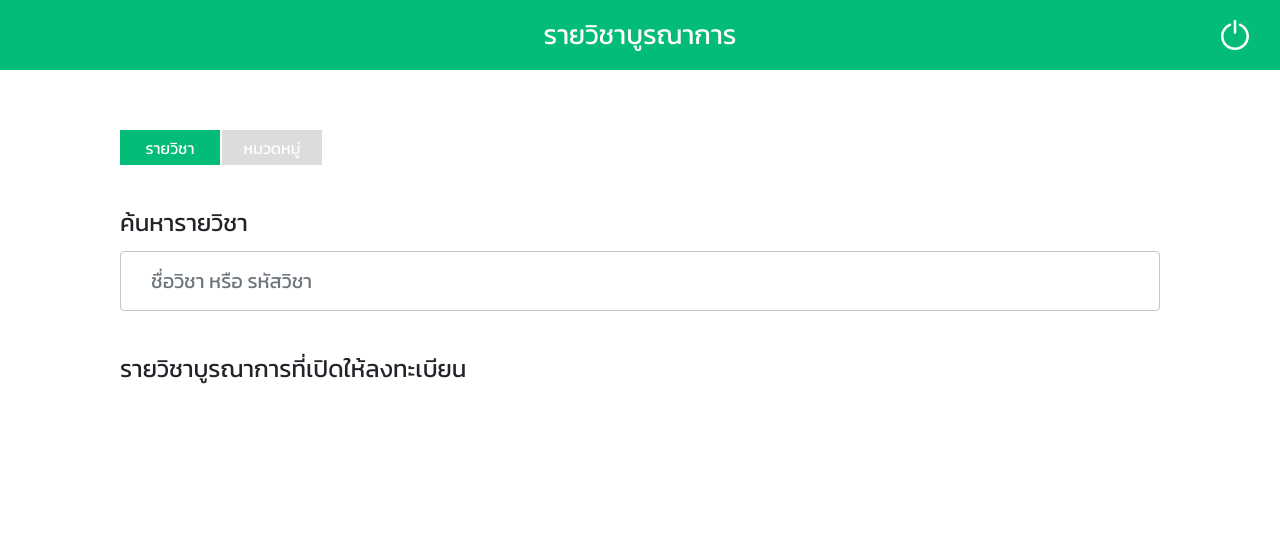
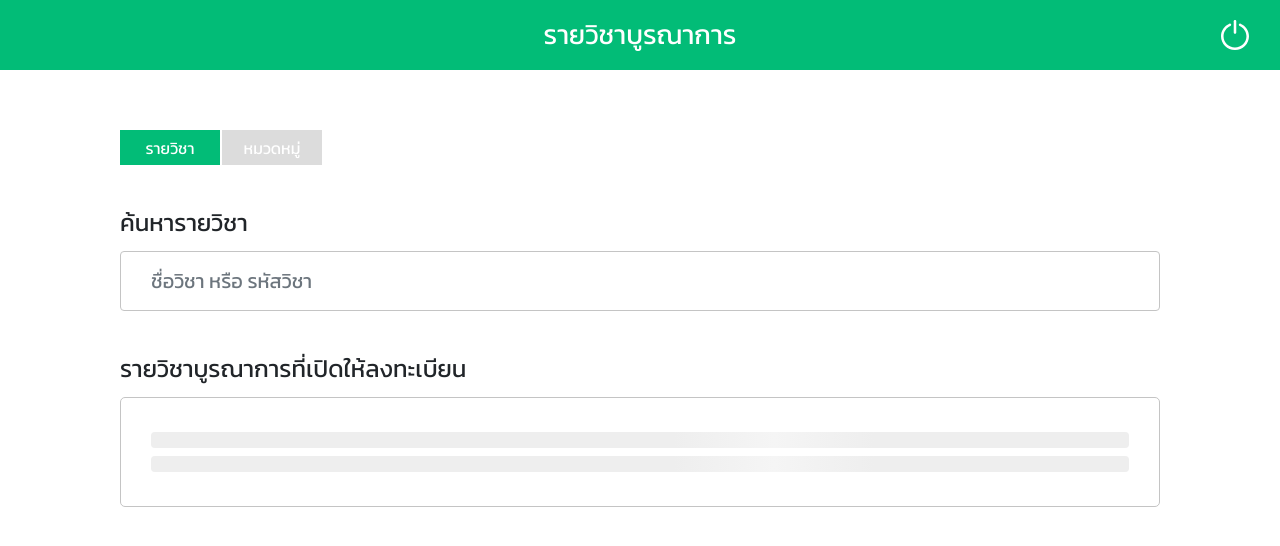
Before and after one commit to aum0056/edicate, a React (Create React App) app: page /Subject in a window 1280 px wide. Shown: the top 546 px of the page. Built offline with nearby package versions, Linux system fonts and the light colour scheme; sample sign-in values are in the browser's storage.

Commit message:
expire token && search

```diff
--- a/src/Route/Login/index.jsx
+++ b/src/Route/Login/index.jsx
@@ -74,7 +74,7 @@ const Login = () => {
 
   const KeyPress = (event) => {
     if (event.key === "Enter") {
-      OnClickSendDatatoBack()
+      OnClickSendDatatoBack();
     }
   };
 
--- a/src/Route/PrivateRoute/index.jsx
+++ b/src/Route/PrivateRoute/index.jsx
@@ -1,21 +1,22 @@
 import React from "react";
 import { Route, Redirect } from "react-router-dom";
-// import jwt_decode from "jwt-decode";
+import jwt_decode from "jwt-decode";
 
 const PrivateRoute = ({ component: Component, ...rest }) => {
-  // const token = jwt_decode(localStorage.getItem("x-access-token"), { header: true }).exp
-  // const expireToken = token >= Date.now() / 1000;
-
-  // if (expireToken) {
-  //   localStorage.clear()
-  // }
+  const DecodeExpire = () => {
+    const token = jwt_decode(localStorage.getItem("x-access-token"));
+    const expireToken = token.exp >= Date.now() / 1000;
+    if (expireToken === false) {
+      localStorage.clear();
+    }
+    return expireToken
+  };
 
   return (
     <Route
       {...rest}
       render={(props) =>
-        // localStorage.getItem("x-access-token") && expireToken ? (
-        localStorage.getItem("x-access-token") ? (
+        localStorage.getItem("x-access-token") && DecodeExpire() ? (
           <Component {...props} />
         ) : (
           <Redirect to="/" />
--- a/src/modules/EnrollClick/styled.ts
+++ b/src/modules/EnrollClick/styled.ts
@@ -6,7 +6,6 @@ export const Bigbox = styled(Container)`
   border: 1px solid #c4c4c4;
   border-top: none;
   cursor: pointer;
-  -webkit-transition: height .3s ease;
 `;
 
 export const BigboxSearch = styled(Bigbox)`
--- a/src/modules/GroupDetail/index.jsx
+++ b/src/modules/GroupDetail/index.jsx
@@ -1,10 +1,12 @@
 import React, { useState, useEffect } from "react";
 import { TextCustom, FormCustom } from "./styled";
 import { Form } from "react-bootstrap";
+import SkeletonEnrollClick from "../SkeletonEnrollClick";
 import axios from "axios";
 
 const GroupDetail = () => {
   const [subjectGroup, setsubjectGroup] = useState();
+  const [isLoading, setIsLoading] = useState(true);
   const onClickChoose = (event) => {
     setsubjectGroup(event.target.value);
   };
@@ -19,14 +21,19 @@ const GroupDetail = () => {
       data: {
         subjectGroup: subjectGroup,
       },
-    }).then((res) => {});
+    }).then((res) => {
+      setIsLoading(true);
+    });
   });
+
+  console.log(subjectGroup);
 
   return (
     <div>
       <TextCustom>หมวดหมู่</TextCustom>
       <Form.Group>
         <FormCustom as="select" onClick={onClickChoose}>
+          <option value="" hidden>เลือกหมวดหมู่</option>
           <option value="พลเมืองไทยและพลเมืองโลก">
             กลุ่มสาระพลเมืองไทยและพลเมืองโลก
           </option>
@@ -38,7 +45,23 @@ const GroupDetail = () => {
           <option value="อยู่ดีมีสุข">กลุ่มสาระอยู่ดีมีสุข</option>
         </FormCustom>
       </Form.Group>
+
+      {/* <Form.Group>
+        <FormCustom as="select" onClick={onClickChoose}>
+          <option value="วิทยาศาสตร์และคณิตศาสตร์">
+            กลุ่มวิชาวิทยาศาสตร์และคณิตศาสตร์
+          </option>
+          <option value="มนุษยศาสตร์">กลุ่มวิชามนุษยศาสตร์</option>
+          <option value="สังคมศาสตร์">
+            กลุ่มวิชาสังคมศาสตร์
+          </option>
+          <option value="ภาษา">กลุ่มวิชาภาษา</option>
+          <option value="พลศึกษา">กลุ่มวิชาพลศึกษา</option>
+        </FormCustom>
+      </Form.Group> */}
+
       <TextCustom>รายวิชาบูรณาการที่เปิดให้ลงทะเบียน</TextCustom>
+      {isLoading ? <SkeletonEnrollClick /> : null}
     </div>
   );
 };
--- a/src/modules/SearchDetail/index.jsx
+++ b/src/modules/SearchDetail/index.jsx
@@ -1,9 +1,11 @@
 import React, { useState } from "react";
 import { FormCustom, FormGroup, TextCustom } from "./styled";
+import SkeletonEnrollClick from "../SkeletonEnrollClick"
 import axios from "axios";
 
 const SearchDetail = () => {
   const [subjectCode, setSubjectCode] = useState("");
+  const [isLoading, setIsLoading] = useState(true)
   const OnChangeSetSubjectCode = (event) => {
     setSubjectCode(event.target.value);
     if (event.target.value.length > 4) {
@@ -17,8 +19,7 @@ const SearchDetail = () => {
           subjectCode: event.target.value,
         },
       }).then((res) => {
-        // setSubjectCode(event.target.value);
-        // console.log(subjectCode);
+        setIsLoading(false)
       });
     }
   };
@@ -43,6 +44,9 @@ const SearchDetail = () => {
         />
       </FormGroup>
       <TextCustom>รายวิชาบูรณาการที่เปิดให้ลงทะเบียน</TextCustom>
+      {isLoading ? (
+        <SkeletonEnrollClick />
+      ) : null}
       {/* <RenderSubjectCard /> */}
     </div>
   );
--- /dev/null
+++ b/src/modules/SkeletonEnrollClick/index.jsx
@@ -0,0 +1,13 @@
+import React from 'react'
+import Skeleton from "react-loading-skeleton";
+import {Bigbox} from './styled'
+
+const SkeletonEnrollClick = () => {
+    return (
+        <Bigbox>
+            <Skeleton count={2} />
+        </Bigbox>
+    )
+}
+
+export default SkeletonEnrollClick
--- /dev/null
+++ b/src/modules/SkeletonEnrollClick/styled.ts
@@ -0,0 +1,12 @@
+import styled from "styled-components";
+import { Container } from "react-bootstrap";
+
+export const Bigbox = styled(Container)`
+  padding: 30px !important;
+  border: 1px solid #c4c4c4;
+  border-top: none;
+  border-top: 1px solid #c4c4c4;
+  border-radius: 5px;
+  margin: 10px 0;
+  cursor: pointer;
+`;
```
